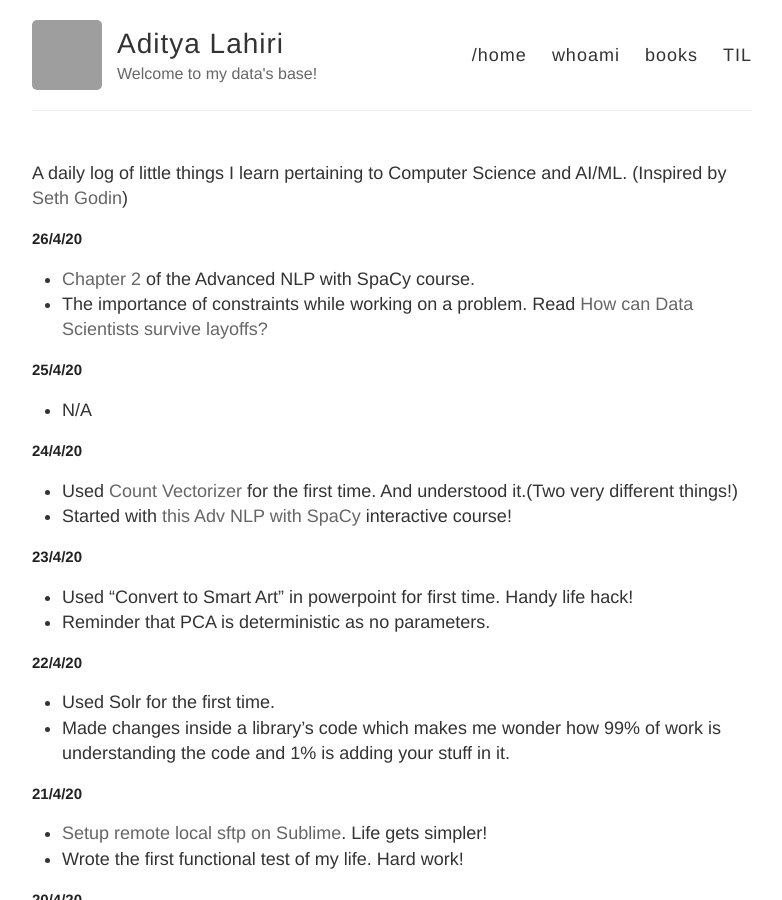
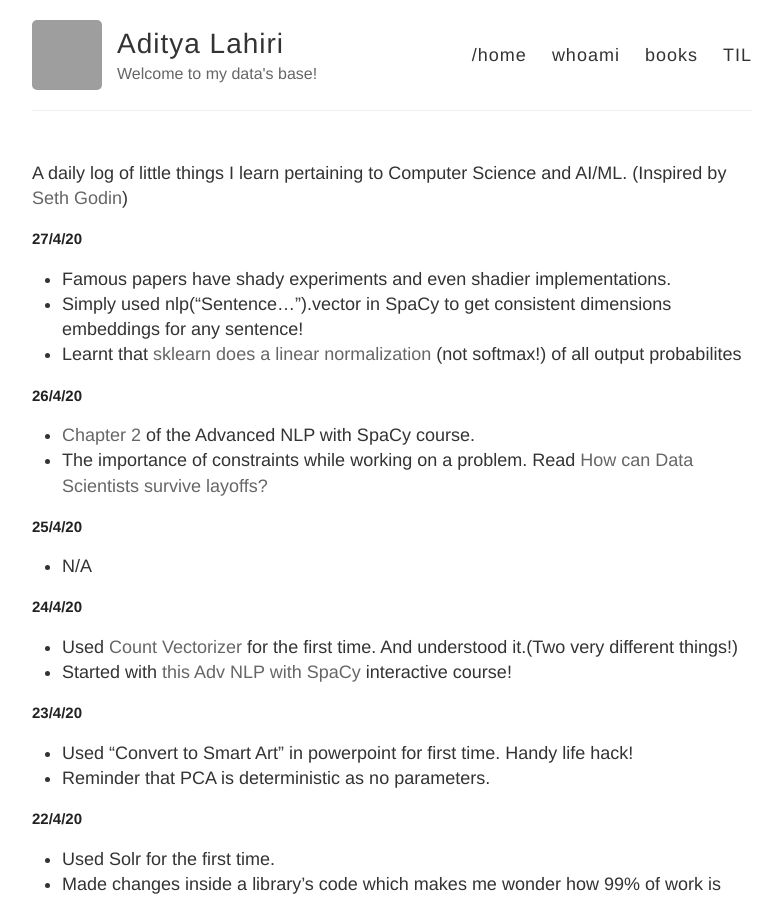
Before and after one commit to adityalahiri/adityalahiri.github.io, a Jekyll site: the page built from TIL.md, in a window 1280 px wide and 900 px high. Shown: the whole window, without its empty margins (248-1030 px from the left). Built offline with Jekyll 4.4.1, drawn with Linux system fonts in a browser that asks for light colours; our own code applies the rules of GitHub Pages for plain Markdown files; grey boxes are pictures that could not be loaded.

Commit message:
Update for 27/4/20

```diff
--- a/TIL.md
+++ b/TIL.md
@@ -1,5 +1,11 @@
 A daily log of little things I learn pertaining to Computer Science and AI/ML.
 (Inspired by [Seth Godin](https://seths.blog/))
+
+## 27/4/20
+
+* Famous papers have shady experiments and even shadier implementations.
+* Simply used nlp("Sentence...").vector in SpaCy to get consistent dimensions embeddings for any sentence!
+* Learnt that [sklearn does a linear normalization](https://stats.stackexchange.com/questions/374913/summing-predicted-probabilities-from-logistic-regression-using-one-vs-rest) (not softmax!) of all output probabilites
 
 ## 26/4/20
 
```
